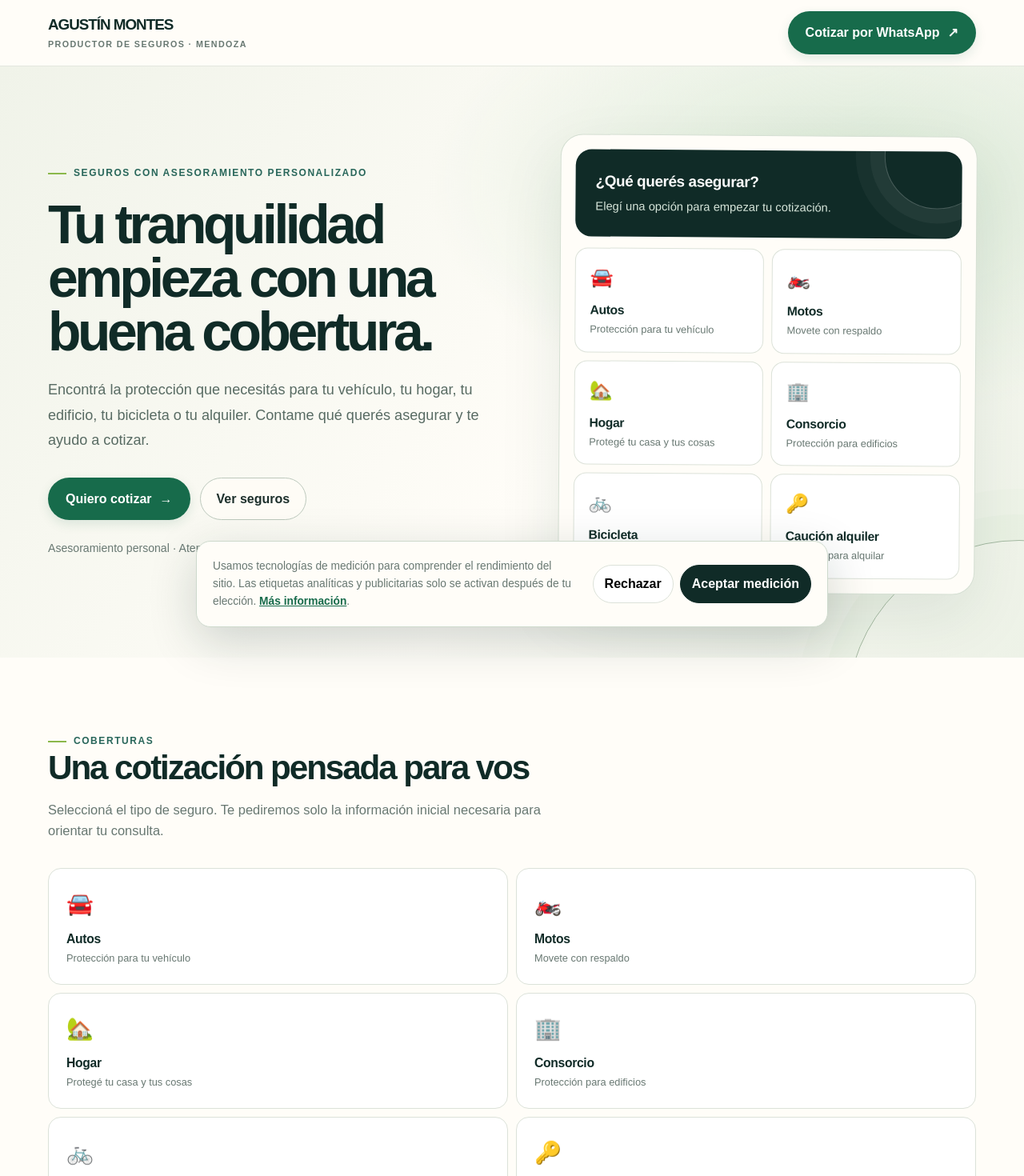
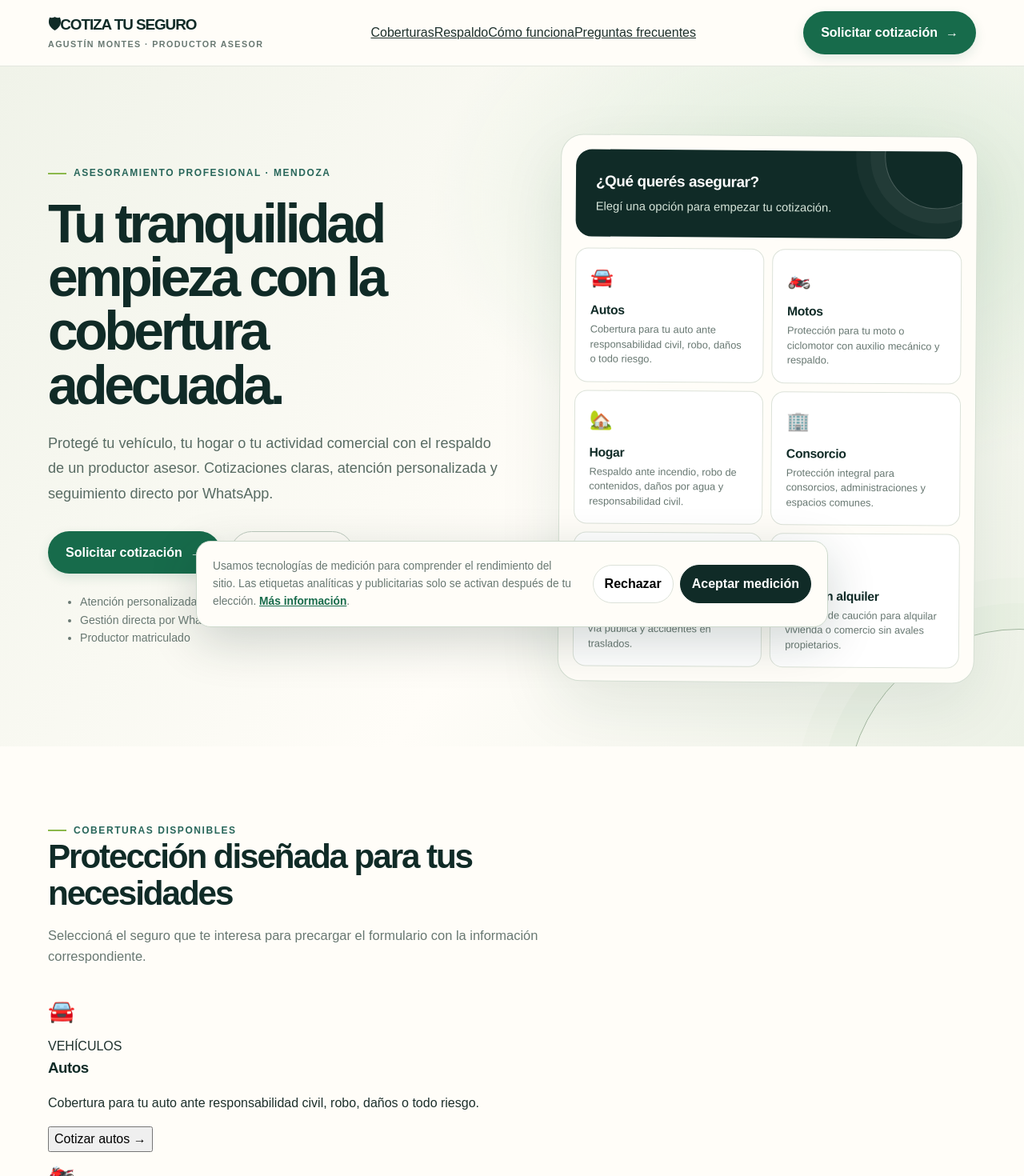
Before and after one commit to popnegro/cotizatuseguro, a Next.js app: page / in a window 1280 px wide. Shown: the top 1470 px of the page at 80% size. Built offline with nearby package versions, Linux system fonts and the light colour scheme.

Commit message:
Integrar rediseño AI Studio: app/page.tsx

```diff
--- a/app/page.tsx
+++ b/app/page.tsx
@@ -10,12 +10,12 @@ type FormState = {
   insuredAmount: string; monthlyRent: string; contractDuration: string; privacyAccepted: boolean;
 };
 const products: { id: Product; title: string; desc: string; icon: string }[] = [
-  { id: "auto", title: "Autos", desc: "Protección para tu vehículo", icon: "🚘" },
-  { id: "moto", title: "Motos", desc: "Movete con respaldo", icon: "🏍️" },
-  { id: "hogar", title: "Hogar", desc: "Protegé tu casa y tus cosas", icon: "🏡" },
-  { id: "consorcio", title: "Consorcio", desc: "Protección para edificios", icon: "🏢" },
-  { id: "bicicletas", title: "Bicicleta", desc: "Cuidá tu bicicleta", icon: "🚲" },
-  { id: "caucion_alquiler", title: "Caución alquiler", desc: "Garantía para alquilar", icon: "🔑" }
+  { id: "auto", title: "Autos", desc: "Cobertura para tu auto ante responsabilidad civil, robo, daños o todo riesgo.", icon: "🚘" },
+  { id: "moto", title: "Motos", desc: "Protección para tu moto o ciclomotor con auxilio mecánico y respaldo.", icon: "🏍️" },
+  { id: "hogar", title: "Hogar", desc: "Respaldo ante incendio, robo de contenidos, daños por agua y responsabilidad civil.", icon: "🏡" },
+  { id: "consorcio", title: "Consorcio", desc: "Protección integral para consorcios, administraciones y espacios comunes.", icon: "🏢" },
+  { id: "bicicletas", title: "Bicicleta", desc: "Cuidá tu bicicleta frente a robo en vía pública y accidentes en traslados.", icon: "🚲" },
+  { id: "caucion_alquiler", title: "Caución alquiler", desc: "Garantía de caución para alquilar vivienda o comercio sin avales propietarios.", icon: "🔑" }
 ];
 const initialForm: FormState = {
   name: "", email: "", phone: "", province: "", product: "auto", make: "", model: "", year: "",
@@ -170,18 +170,21 @@ export default function Home() {
   return (
     <>
       <header className="site-header"><div className="container header-inner">
-        <a className="brand" href="#" aria-label="Agustín Montes, inicio">AGUSTÍN MONTES<small>PRODUCTOR DE SEGUROS · MENDOZA</small></a>
-        <a className="header-cta" href="#cotizar" onClick={() => track("cta_click", { cta_location: "header" })}>Cotizar por WhatsApp <span aria-hidden="true">↗</span></a>
+        <a className="brand" href="#" aria-label="Agustín Montes, inicio"><span className="brand-mark" aria-hidden="true">🛡</span><span className="brand-copy">COTIZA TU SEGURO<small>AGUSTÍN MONTES · PRODUCTOR ASESOR</small></span></a>
+        <nav className="main-nav" aria-label="Navegación principal">
+          <a href="#seguros">Coberturas</a><a href="#aseguradoras">Respaldo</a><a href="#como-funciona">Cómo funciona</a><a href="#faq">Preguntas frecuentes</a>
+        </nav>
+        <a className="header-cta" href="#cotizar" onClick={() => track("cta_click", { cta_location: "header" })}>Solicitar cotización <span aria-hidden="true">→</span></a>
       </div></header>
 
       <main>
         <section className="hero"><div className="container hero-grid">
           <div>
-            <span className="eyebrow">Seguros con asesoramiento personalizado</span>
-            <h1>Tu tranquilidad empieza con una buena cobertura.</h1>
-            <p className="lead">Encontrá la protección que necesitás para tu vehículo, tu hogar, tu edificio, tu bicicleta o tu alquiler. Contame qué querés asegurar y te ayudo a cotizar.</p>
-            <div className="hero-actions"><a className="button" href="#cotizar" onClick={() => track("cta_click", { cta_location: "hero" })}>Quiero cotizar <span aria-hidden="true">→</span></a><a className="secondary" href="#seguros">Ver seguros</a></div>
-            <p className="trustline">Asesoramiento personal · Atención por WhatsApp · Mendoza</p>
+            <span className="eyebrow">Asesoramiento profesional · Mendoza</span>
+            <h1>Tu tranquilidad empieza con la cobertura adecuada.</h1>
+            <p className="lead">Protegé tu vehículo, tu hogar o tu actividad comercial con el respaldo de un productor asesor. Cotizaciones claras, atención personalizada y seguimiento directo por WhatsApp.</p>
+            <div className="hero-actions"><a className="button" href="#cotizar" onClick={() => track("cta_click", { cta_location: "hero" })}>Solicitar cotización <span aria-hidden="true">→</span></a><a className="secondary" href="#seguros">Ver coberturas</a></div>
+            <ul className="trustline trust-list"><li>Atención personalizada</li><li>Gestión directa por WhatsApp</li><li>Productor matriculado</li></ul>
           </div>
           <div className="hero-card"><div className="hero-card-top"><strong>¿Qué querés asegurar?</strong><p>Elegí una opción para empezar tu cotización.</p></div>
             <div className="product-grid">{products.map((p) => <button className="product-link" key={p.id} onClick={() => chooseProduct(p.id)} type="button"><span className="product-icon" aria-hidden="true">{p.icon}</span><strong>{p.title}</strong><span>{p.desc}</span></button>)}</div>
@@ -189,13 +192,26 @@ export default function Home() {
         </div></section>
 
         <section className="section" id="seguros"><div className="container">
-          <div className="section-intro"><span className="eyebrow">Coberturas</span><h2>Una cotización pensada para vos</h2><p>Seleccioná el tipo de seguro. Te pediremos solo la información inicial necesaria para orientar tu consulta.</p></div>
-          <div className="product-grid">{products.map((p) => <button className="product-link" key={p.id} onClick={() => chooseProduct(p.id)} type="button"><span className="product-icon" aria-hidden="true">{p.icon}</span><strong>{p.title}</strong><span>{p.desc}</span></button>)}</div>
+          <div className="section-intro"><span className="eyebrow">Coberturas disponibles</span><h2>Protección diseñada para tus necesidades</h2><p>Seleccioná el seguro que te interesa para precargar el formulario con la información correspondiente.</p></div>
+          <div className="coverage-grid">{products.map((p, index) => <article className="coverage-card" key={p.id}>
+            <div className="coverage-card-top"><span className="product-icon" aria-hidden="true">{p.icon}</span><span className="coverage-category">{["VEHÍCULOS","VEHÍCULOS","VIVIENDA","EDIFICIOS","MOVILIDAD","GARANTÍAS"][index]}</span></div>
+            <h3>{p.title}</h3><p>{p.desc}</p><button className="coverage-action" type="button" onClick={() => chooseProduct(p.id)}>Cotizar {p.title.toLowerCase()} <span aria-hidden="true">→</span></button>
+          </article>)}</div>
+        </div></section>
+
+        <section className="section assurance-section" id="aseguradoras"><div className="container">
+          <div className="section-intro"><span className="eyebrow">Solvencia y trayectoria</span><h2>Respaldo en compañías aseguradoras</h2><p>Te acompañamos para evaluar alternativas de cobertura y entender los pasos antes de avanzar.</p></div>
+          <div className="assurance-grid">
+            <article className="assurance-card"><span aria-hidden="true">🏢</span><h3>Compañías de primera línea</h3><p>Revisamos alternativas de aseguradoras habilitadas según el producto y el perfil del riesgo.</p></article>
+            <article className="assurance-card"><span aria-hidden="true">🗺️</span><h3>Alcance nacional</h3><p>Atención desde Mendoza para consultas de seguros en Argentina, de acuerdo con las condiciones de cada cobertura.</p></article>
+            <article className="assurance-card"><span aria-hidden="true">⚡</span><h3>Gestión ágil</h3><p>Un canal directo para organizar la solicitud, resolver dudas y acompañar los siguientes pasos.</p></article>
+            <article className="assurance-card"><span aria-hidden="true">🤝</span><h3>Trato personalizado</h3><p>Seguimiento humano por WhatsApp, sin perder el contexto de tu solicitud.</p></article>
+          </div>
         </div></section>
 
         <section className="section section-soft" id="cotizar"><div className="container quote-layout">
           <aside className="quote-aside"><span className="eyebrow">Solicitud de cotización</span><h2>Empecemos por lo importante.</h2><p>Completá estos datos y registraremos tu solicitud para continuar la consulta por WhatsApp.</p><ul><li>Datos iniciales, sin documentación innecesaria.</li><li>Producto identificado desde el inicio.</li><li>Seguimiento comercial de tu solicitud.</li></ul></aside>
-          <div className="quote-card"><h2>¿Qué necesitás asegurar?</h2><p className="help">Los campos con * son obligatorios.</p>
+          <div className="quote-card"><span className="eyebrow">Formulario de cotización</span><h2>¿Qué necesitás asegurar?</h2><p className="help">Los campos con * son obligatorios para procesar la solicitud.</p>
             {error && <div className="form-error" role="alert">{error}</div>}{success && <div className="form-success" role="status">{success}</div>}
             <form onSubmit={submit}>
               <div aria-hidden="true" className="honeypot-field"><label htmlFor="website">Dejá este campo vacío</label><input id="website" name="website" type="text" tabIndex={-1} autoComplete="off" /></div>
@@ -241,21 +257,29 @@ export default function Home() {
           </div>
         </div></section>
 
-        <section className="section"><div className="container"><div className="section-intro"><span className="eyebrow">Cómo funciona</span><h2>Simple, claro y personal</h2></div><div className="steps">
+        <section className="section" id="como-funciona"><div className="container"><div className="section-intro"><span className="eyebrow">Paso a paso</span><h2>Solicitá tu cotización en minutos</h2><p>Completá los datos básicos. Registramos tu solicitud para continuar el asesoramiento por WhatsApp.</p></div><div className="steps">
           <article className="step"><div className="step-number">1</div><h3>Elegí tu cobertura</h3><p>Indicá qué querés asegurar y compartí los datos iniciales.</p></article>
           <article className="step"><div className="step-number">2</div><h3>Registramos tu solicitud</h3><p>La consulta queda identificada para darle seguimiento comercial.</p></article>
           <article className="step"><div className="step-number">3</div><h3>Continuá por WhatsApp</h3><p>Se abre una conversación para avanzar con el asesoramiento.</p></article>
         </div></div></section>
 
-        <section className="section section-soft"><div className="container"><div className="section-intro"><span className="eyebrow">Preguntas frecuentes</span><h2>Antes de solicitar tu cotización</h2></div><div className="faq-list">
-          <article className="faq"><h3>¿Puedo consultar por más de un seguro?</h3><p>Sí. Podés enviar una solicitud por cada producto para mantener el seguimiento organizado.</p></article>
-          <article className="faq"><h3>¿La cotización es automática?</h3><p>No. La solicitud inicia el proceso de asesoramiento; las condiciones dependen del producto y de la evaluación correspondiente.</p></article>
-          <article className="faq"><h3>¿Cómo continúo la consulta?</h3><p>Después de registrar la solicitud, la landing te ofrece continuar por WhatsApp.</p></article>
-          <article className="faq"><h3>¿Qué datos necesito?</h3><p>Solo los datos iniciales del formulario. La documentación adicional se evaluará si resulta necesaria.</p></article>
+        <section className="section section-soft" id="faq"><div className="container"><div className="section-intro"><span className="eyebrow">Dudas habituales</span><h2>Preguntas frecuentes</h2><p>Respuestas claras sobre el proceso de cotización y asesoramiento.</p></div><div className="faq-list">
+          <details className="faq" open><summary>¿Cómo solicito una cotización?</summary><p>Completás el formulario con los datos iniciales de tu cobertura y contacto. Al enviar, el sistema registra tu solicitud y te ofrece continuar por WhatsApp.</p></details>
+          <details className="faq"><summary>¿La cotización es automática o personalizada?</summary><p>El formulario inicia el proceso; no emite una póliza ni confirma una tarifa automática. La propuesta depende del producto y de la evaluación correspondiente.</p></details>
+          <details className="faq"><summary>¿Por qué el contacto continúa por WhatsApp?</summary><p>WhatsApp permite continuar la conversación directamente con el asesor. La apertura de la aplicación no confirma que el mensaje se haya enviado.</p></details>
+          <details className="faq"><summary>¿Qué información necesito para cotizar?</summary><p>Los datos iniciales solicitados en el formulario. Cualquier documentación adicional se evaluará si resulta necesaria.</p></details>
+          <details className="faq"><summary>¿Puedo consultar por más de un seguro?</summary><p>Sí. Podés generar una solicitud por cada producto para mantener cada consulta identificada.</p></details>
+          <details className="faq"><summary>¿Cómo se tratan mis datos personales?</summary><p>Consultá la <a href="/privacidad">política de privacidad</a> antes de enviar tus datos. La solicitud se procesa para gestionar la cotización.</p></details>
         </div></div></section>
       </main>
 
-      <footer className="site-footer"><div className="container footer-inner"><span>© {new Date().getFullYear()} Agustín Montes · Productor de Seguros</span><div className="footer-links"><a href="/privacidad">Privacidad</a><a href="#cotizar">Solicitar cotización</a></div></div></footer>
+      <footer className="site-footer"><div className="container footer-layout">
+        <div className="footer-about"><a className="brand footer-brand" href="#"><span className="brand-mark" aria-hidden="true">🛡</span><span className="brand-copy">COTIZA TU SEGURO<small>AGUSTÍN MONTES · PRODUCTOR ASESOR</small></span></a><p>Asesoramiento personalizado en seguros patrimoniales y de personas, con atención en Mendoza.</p><p className="ssn-note">Productor Asesor de Seguros · Consultá la información de matrícula y habilitación antes de contratar.</p></div>
+        <div className="footer-column"><strong>Coberturas</strong>{products.map((p) => <a key={p.id} href="#cotizar" onClick={() => chooseProduct(p.id)}>{p.title}</a>)}</div>
+        <div className="footer-column"><strong>Navegación</strong><a href="#seguros">Coberturas</a><a href="#aseguradoras">Respaldo asegurador</a><a href="#como-funciona">Cómo funciona</a><a href="#faq">Preguntas frecuentes</a><a href="/privacidad">Política de privacidad</a></div>
+      </div><div className="container footer-bottom"><span>© {new Date().getFullYear()} Agustín Montes · Mendoza, Argentina</span><a href="/privacidad">Términos y privacidad</a></div></footer>
+
+      <a className="floating-whatsapp" href="#cotizar" onClick={() => track("cta_click", { cta_location: "floating_whatsapp" })}><span aria-hidden="true">◉</span> Cotizá por WhatsApp</a>
 
       {consent === "unknown" && <aside className="consent-banner" aria-label="Preferencias de privacidad"><p>Usamos tecnologías de medición para comprender el rendimiento del sitio. Las etiquetas analíticas y publicitarias solo se activan después de tu elección. <a href="/privacidad">Más información</a>.</p><div className="consent-actions"><button type="button" onClick={() => acceptConsent("rejected")}>Rechazar</button><button className="accept" type="button" onClick={() => acceptConsent("accepted")}>Aceptar medición</button></div></aside>}
     </>
```
